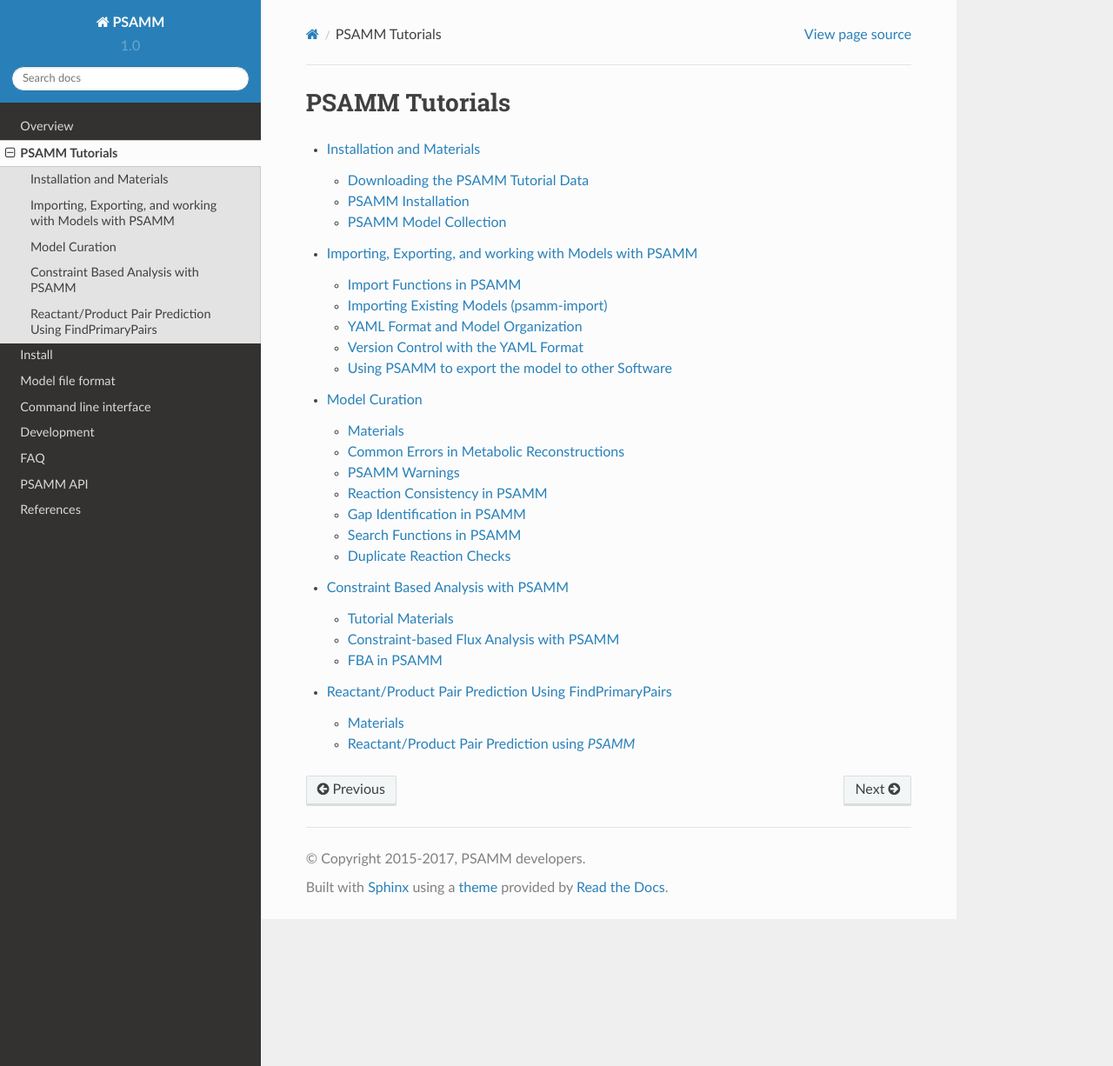
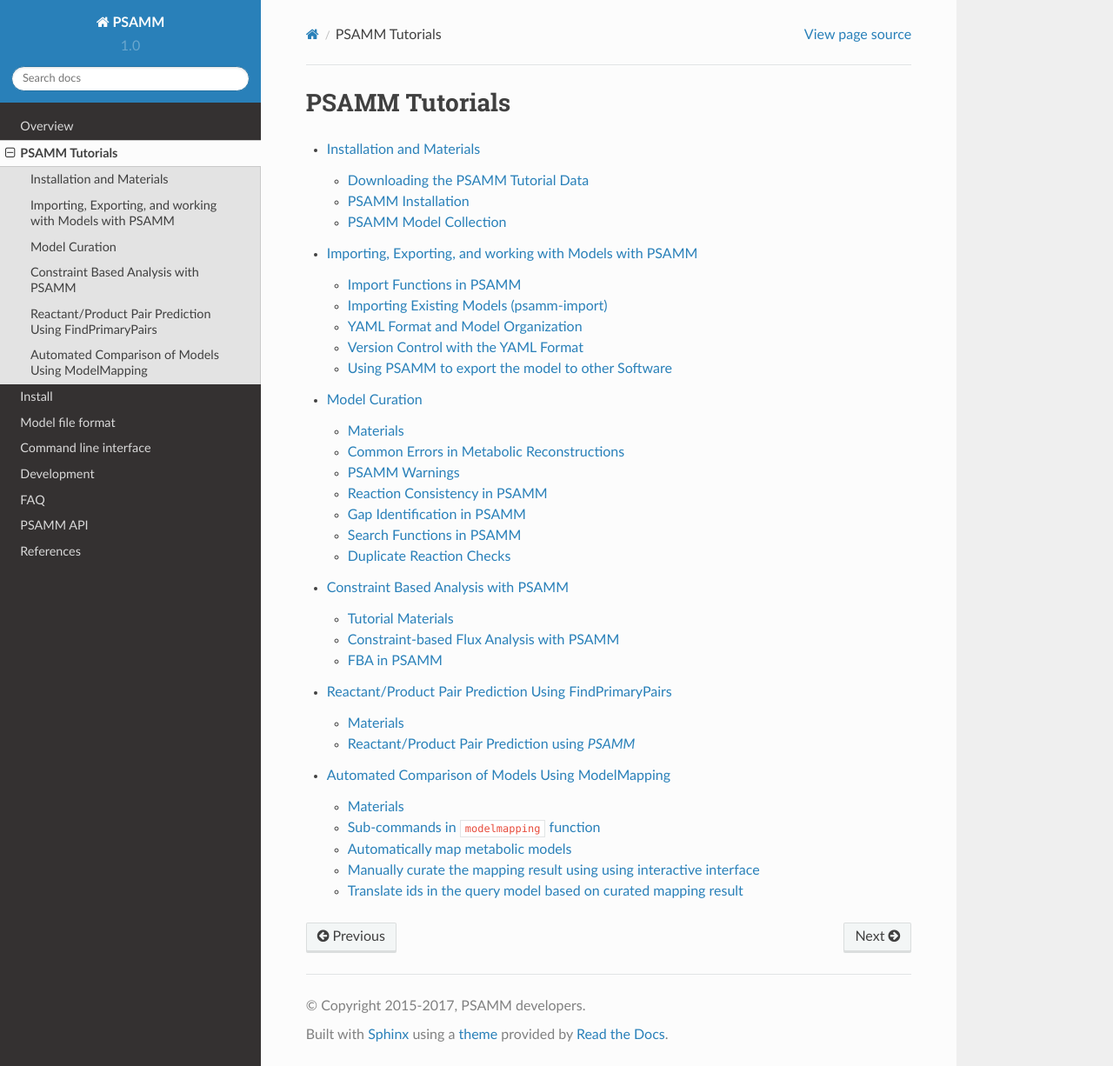
Before and after one commit to zhanglab/psamm, a Sphinx documentation site: the page built from docs/tutorial.rst, in a window 1280 px wide and 1226 px high. Shown: the whole window at 87% size. Built offline with Sphinx 7.4.7 and the Read the Docs theme 2.0.0, drawn with Linux system fonts in a browser that asks for light colours; some of the changed lines change nothing that is shown.

Commit message:
Add tutorial of model mapping

```diff
--- a/docs/tutorial.rst
+++ b/docs/tutorial.rst
@@ -11,3 +11,4 @@
    tutorial/curation.rst
    tutorial/constraint_based.rst
    tutorial/fpp.rst
+   tutorial/modelmapping.rst
--- /dev/null
+++ b/docs/tutorial/modelmapping.rst
@@ -0,0 +1,337 @@
+Automated Comparison of Models Using ModelMapping
+=================================================
+
+This tutorial will go over how to use the ``modelmapping`` function
+in `PSAMM`. This function can be used to automatically compare different models
+based on the profiles of metabolites and reactions.
+
+.. contents::
+   :depth: 1
+   :local:
+
+Materials
+---------
+
+For information on how to install `PSAMM` and the associated requirements, as well
+how to download the materials required for this tutorial, you can reference the
+Installation and Materials section of the tutorial.
+
+For this part of tutorial, we will be mapping a modified version of the Shewanella
+core metabolic model to a modified version of the *E. coli* core metabolic model
+that has been used in the other sections of the tutorial. To access these models
+and other additional files you will need to go into the tutorial-part-5 folder
+located in the psamm-tutorial folder.
+
+.. code-block:: shell
+
+    (psamm-env) $ cd <PATH>/tutorial-part-5/
+
+Once in this folder, you should see several folders. E_coli_core and Shewanella_core
+are the two folders that store the corresponding metabolic models, while the
+folder called `prerun` is where pre-run modelmapping result is located.
+
+.. code-block:: shell
+
+    (psamm-env) $ ls
+
+    additional_files  E_coli_core  prerun  Shewanella_core
+
+Sub-commands in ``modelmapping`` function
+-----------------------------------------
+
+The ``modelmapping`` command in PSAMM have three sub-commands, ``map``,
+``manual_curation`` and ``translate_id``. The list of available sub-commands
+and their meaning can be shown when you run the following command:
+
+.. code-block:: shell
+
+    (psamm-env) $ psamm-model modelmapping -h
+
+    usage: psamm-model modelmapping [-h] {map,manual_curation,translate_id} ...
+
+    Generate a common model for two distinct metabolic models.
+
+    optional arguments:
+      -h, --help            show this help message and exit
+
+    Tools:
+        {map,manual_curation,translate_id}
+            map                 Bayesian model mapping
+            manual_curation     Interactive mode to check mapping result
+            translate_id        Translate ids based on mapping result
+
+To run a specific sub-command, e.g. Bayesian model mapping, just type in the
+function together with the sub-command ``modelmapping map``. Each sub-command
+also have a related help document, which can be accessed by setting ``-h``
+parameter via command line.
+
+Automatically map metabolic models
+----------------------------------
+It is a common situation that different models use different naming systems for
+their compounds and reactions. For example, for the same compound `oxygen`, in a
+KEGG-based model it's called `C00007`, while in a BiGG-based model
+it's called `o2`. This kind of inconsistency will make the direct comparison
+between different models nearly impossible.
+
+To address this problem, a `ModelMapping` pipeline was developed to map the
+compounds and reactions in one model to another using Bayesian probability on
+the similarity of several properties. For compound mapping, the properties of
+id, name, charge and formula are always compared, and "KEGG ID" is an additional
+property to consider if both models have that information for their compounds.
+For reaction mapping, the properties of id, name and equation are compared,
+while "Gene association" is an add on.
+
++-----------------------+
+|Properties of compounds|
++=======================+
+|ID                     |
++-----------------------+
+|Name                   |
++-----------------------+
+|Charge                 |
++-----------------------+
+|Formula                |
++-----------------------+
+|*KEGG ID*              |
++-----------------------+
+
++-----------------------+
+|Properties of reactions|
++=======================+
+|ID                     |
++-----------------------+
+|Name                   |
++-----------------------+
+|Equation               |
++-----------------------+
+|*Gene association*     |
++-----------------------+
+
+
+Basic use of the ``modelmapping map`` command
+~~~~~~~~~~~~~~~~~~~~~~~~~~~~~~~~~~~~~~~~~~~~~
+
+The ``modelmapping map`` command in PSAMM is used to perform the mapping from
+one model to another. The basic command looks like the following:
+
+.. code-block:: shell
+
+    (psamm-env) $ psamm-model --model E_coli_core modelmapping map \
+    --dest-model Shewanella_core \
+    -o modelmapping
+
+The query model is set via the ``--model`` parameter immediately following
+``psamm-model``, just like all the other commands in SPAMM. The targeting model
+is set via the ``--dest-model``. In this case, the command will map the compounds
+and reactions from the *E. coli* core model to the ones in the Shewanella core
+model.
+
+This command will create the folder `modelmapping`, then put the two output
+files into that folder. The file `bayes_compounds_best.tsv` stores every
+compound in the query model and its best mapping results in the target model,
+while the file `bayes_reactions_best.tsv` stores the mapping results for
+reactions.
+
+The output files are tab-delimited tables. The first column stores the compound or
+reaction ids in the query model, the second column stores the best mapping ids in
+the target model, the third column stores the Bayesian probability of this
+mapping pair. The rest columns show the score of mapping pairs on a specific
+property.
+
+.. code-block:: shell
+
+    (psamm-env) $ head modelmapping/bayes_compounds_best.tsv
+
+    e1      e2      p       p_id    p_name  p_charge        p_formula       p_kegg
+    10fthf  cpd_10fthf      0.9999472032623282      0.0005017605633802816   0.7516733067729083      0.0040118652717529985   0.6446583143507973      0.0008362676056338028
+    12dgr120        Biomass 9.668708566791001e-05   0.0005017605633802816   0.00033473048314771204  0.0040118652717529985   8.372450922181071e-05   0.0008362676056338028
+    12dgr120        cpd_12dgr       9.668708566791001e-05   0.0005017605633802816   0.00033473048314771204  0.0040118652717529985   8.372450922181071e-05   0.0008362676056338028
+    12dgr120        cpd_26dap-LL    9.668708566791001e-05   0.0005017605633802816   0.00033473048314771204  0.0040118652717529985   8.372450922181071e-05   0.0008362676056338028
+    12dgr120        cpd_26dap-M     9.668708566791001e-05   0.0005017605633802816   0.00033473048314771204  0.0040118652717529985   8.372450922181071e-05   0.0008362676056338028
+    12dgr120        cpd_2ahhmp      9.668708566791001e-05   0.0005017605633802816   0.00033473048314771204  0.0040118652717529985   8.372450922181071e-05   0.0008362676056338028
+    12dgr120        cpd_2aobut      9.668708566791001e-05   0.0005017605633802816   0.00033473048314771204  0.0040118652717529985   8.372450922181071e-05   0.0008362676056338028
+    12dgr120        cpd_2dmmq7      9.668708566791001e-05   0.0005017605633802816   0.00033473048314771204  0.0040118652717529985   8.372450922181071e-05   0.0008362676056338028
+    12dgr120        cpd_2ohph       9.668708566791001e-05   0.0005017605633802816   0.00033473048314771204  0.0040118652717529985   8.372450922181071e-05   0.0008362676056338028
+
+Additional mapping options in ``modelmapping map``
+~~~~~~~~~~~~~~~~~~~~~~~~~~~~~~~~~~~~~~~~~~~~~~~~~~
+
+The KEGG ids of the compounds can be compared by setting the parameter
+``--map-compound-kegg``.
+
+For reaction comparison, ``--map-reaction-gene`` can
+be set to compare the gene association information. If the gene ids in the query
+and the target model are not directly comparable, the parameter
+``--gene-map-file`` can be set to an additional file listing the mapping of
+gene ids.
+
+.. code-block:: shell
+
+    (psamm-nev) $ psamm-model --model E_coli_core modelmapping map \
+    --dest-model Shewanella_core \
+    --map-compound-kegg \
+    --map-reaction-gene \
+    --gene-map-file additional_files/gene_map.tsv \
+    -o modelmapping
+
+Additional output options in ``modelmapping map``
+~~~~~~~~~~~~~~~~~~~~~~~~~~~~~~~~~~~~~~~~~~~~~~~~~
+
+By default, the command will output the best mapping result for every compound
+and reaction in the query model. However, most of them may not be true. The
+command can be set to output only the mapping results with a probability higher
+than the given threshold. This will significantly reduce the size of output,
+but the selection of thresholds is pretty arbitrary, a better way of filtering
+the mapping result will be the `interactive manual curation`_ that will be
+discussed in the next section.
+
+.. _`interactive manual curation`: `Manually curate the mapping result using interactive interface`_
+
+
+.. code-block:: shell
+
+    (psamm-env) $  psamm-model --model E_coli_core modelmapping map \
+    --dest-model Shewanella_core \
+    -o modelmapping/ \
+    --threshold-compound 0.01 \
+    --threshold-reaction 1e-4
+
+Manually curate the mapping result using using interactive interface
+-------------------------------------------------------------------------
+
+The command ``modelmapping manual_curation`` will enter an interactive
+interface to assist the manual curation of the mapping result.
+
+.. code-block:: shell
+
+    (psamm-env) $ psamm-model --model E_coli_core/ modelmapping manual_curation \
+    --dest-model Shewanella_core/ \
+    --compound-map modelmapping/bayes_compounds_best.tsv \
+    --reaction-map modelmapping/bayes_reactions_best.tsv \
+    --curated-compound-map modelmapping/curated_compound_map.tsv \
+    --curated-reaction-map modelmapping/curated_reaction_map.tsv
+
+The parameters ``--compound-map`` and ``--reaction-map`` refer to the output
+files from the ``modelmapping map`` command, while ``--curated-compound-map``
+and ``--curated-reaction-map`` refer to the files that store the true mapping
+results after manual check. Besides the curated mapping files, the command will
+also store false mappings into `.false` files, and compounds and reactions
+to be ignored can be stored in `.ignore` files. For example, if the
+``--curated-compound-map`` is set to `curated_compound_mapping.tsv`, then the
+false mappings will be stored
+in `curated_compound_mapping.tsv.false`, and the pairs to be ignored
+should be stored in `curated_compound_mapping.tsv.ignore`.
+
+.. code-block:: shell
+
+    Below are the compound mapping involved:
+
+    p            0.999947
+    p_id         0.000502
+    p_name       0.751673
+    p_charge     0.004012
+    p_formula    0.644658
+    p_kegg       0.000836
+    Name: cpd_atp, dtype: float64
+
+
+    id: atp
+    charge: -4
+    formula: C10H12N5O13P3
+    name: ATP
+    Defined in E_coli_core/compounds.yaml
+
+
+    id: cpd_atp
+    charge: -4
+    formula: C10H12N5O13P3
+    name: ATP
+    Defined in Shewanella_core/compounds.tsv:170
+
+
+    True compound match? (y/n/ignore/save/stop, type ignore to ignore this compound in future, type save to save current progress, type stop to save and exit):
+
+.. code-block:: shell
+
+    Here is the reaction mapping:
+    p             1.000000
+    p_id          1.000000
+    p_name        0.001044
+    p_equation    0.895363
+    p_genes       0.001305
+    Name: (HCO3E, HCO3E), dtype: float64
+
+
+    id: HCO3E
+    equation: co2[c] + h2o[c] <=> h[c] + hco3[c]
+    equation (compound names): CO2[c] + H2O[c] <=> H+[c] + Bicarbonate[c]
+    ec: 4.2.1.1
+    genes: NP_414668.1
+    name: HCO3 equilibration reaction
+    subsystem: Unassigned
+    Defined in E_coli_core/reactions.yaml
+
+
+    id: HCO3E
+    equation: cpd_co2[c] + cpd_h2o[c] <=> cpd_h[c] + cpd_hco3[c]
+    equation (compound names): CO2[c] + H2O[c] <=> H+[c] + Bicarbonate[c]
+    ec: 4.2.1.1
+    genes: WP_020912789.1
+    name: carbonate dehydratase (HCO3 equilibration reaction)
+    subsystem: Unassigned
+    Defined in Shewanella_core/reactions_core.yaml
+
+
+    These two reactions have the following curated compound pairs:
+
+    co2[c] cpd_co2[c] 0.9999472032623282
+    h2o[c] cpd_h2o[c] 0.9999472032623282
+    h[c] cpd_h[c] 0.9999472032623282
+    hco3[c] cpd_hco3[c] 0.9999472032623282
+
+
+    4 compounds in HCO3E
+    4 compounds in HCO3E
+    4 curated compound pairs
+
+    True reaction match? (y/n/ignore/save/stop, type ignore to ignore this reaction in future, type save to save current progress, type stop to save and exit):
+
+In the interface,
+mapping pairs and their related information will be shown one-by-one. The
+current pair can be marked as true pair by type in "y", while false pair can
+be marked by type in "n". The current progress can be saved by type in "save",
+and type in "stop" will save then exit the interface. It's totally OK to type
+in a typo in the interface, the program will ignore that input and ask again.
+
+.. code-block:: shell
+
+    True compound match? (y/n/ignore/save/stop, type ignore to ignore this compound in future, type save to save current progress, type stop to save and exit): saave
+    True compound match? (y/n/ignore/save/stop, type ignore to ignore this compound in future, type save to save current progress, type stop to save and exit):
+
+Some of the compounds or reactions in the query model
+don't actually have a true mapping in the target model, it will be very
+annoying to type in "n" again and again for those false mapping pairs. In such
+case, type in "ignore" can ignore the mapping pairs of this
+compound or reaction in the future.
+
+If the curated files already exist, the command will consider them
+as the previous progress, then append new curation results. So it's totally safe
+to do part of curation at one time, save and exit, then resume the progress
+at another time.
+
+Translate ids in the query model based on curated mapping result
+----------------------------------------------------------------
+
+A common application of model mapping is to translate the compound and reaction
+ids in the query model to the ones used in the target model, therefore the two
+models become directly comparable. Once the manual curation is finished, the
+translation can be done by the ``modelmapping translate_id`` command.
+
+.. code-block:: shell
+
+    (psamm-env) $ psamm-model --model E_coli_core/ modelmapping translate_id \
+    --compound-map modelmapping/curated_compound_map.tsv \
+    --reaction-map modelmapping/curated_reaction_map.tsv \
+    -o modelmapping/translated
+
+A yaml formatted model will be stored in the `modelmapping/translated` folder.
```
